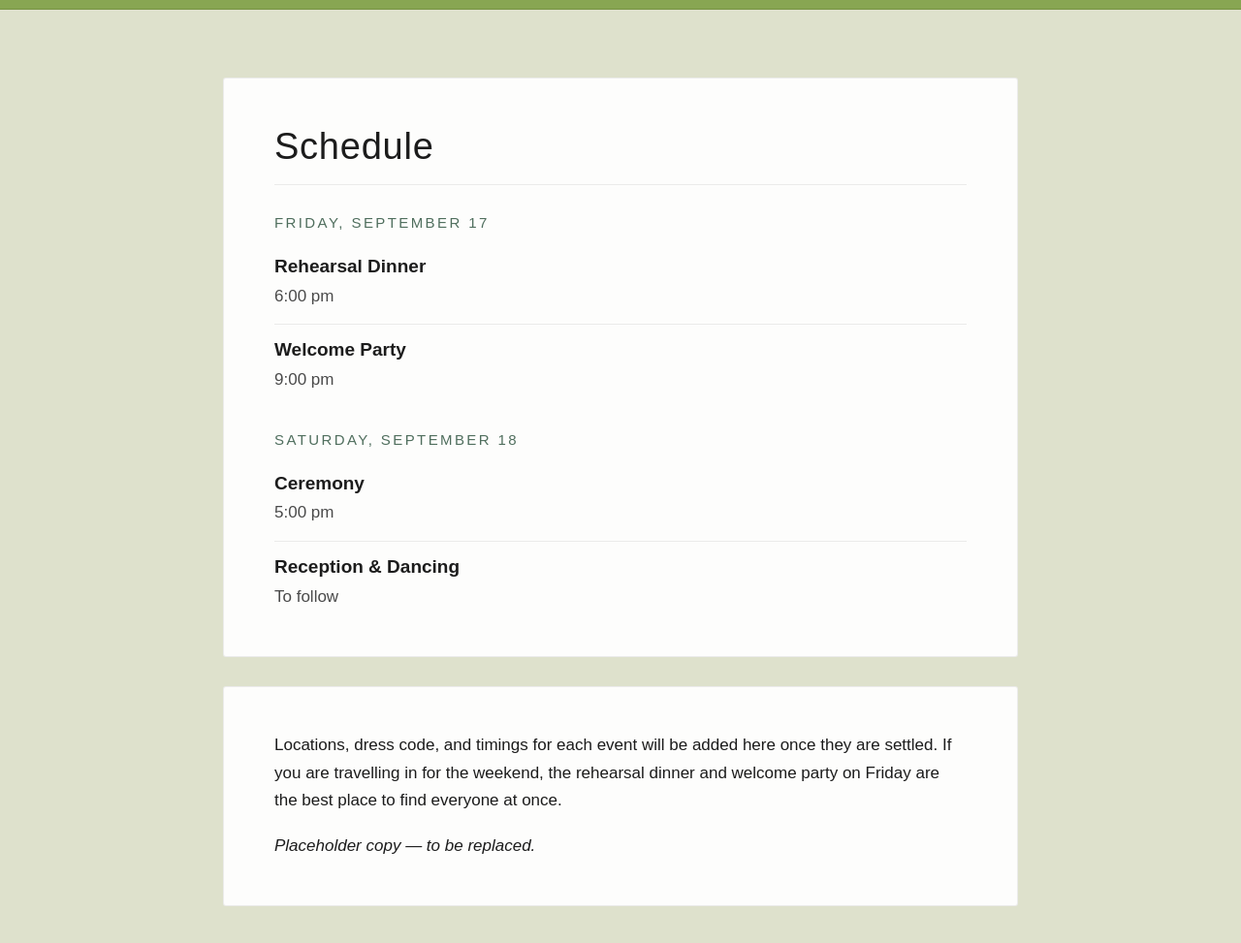
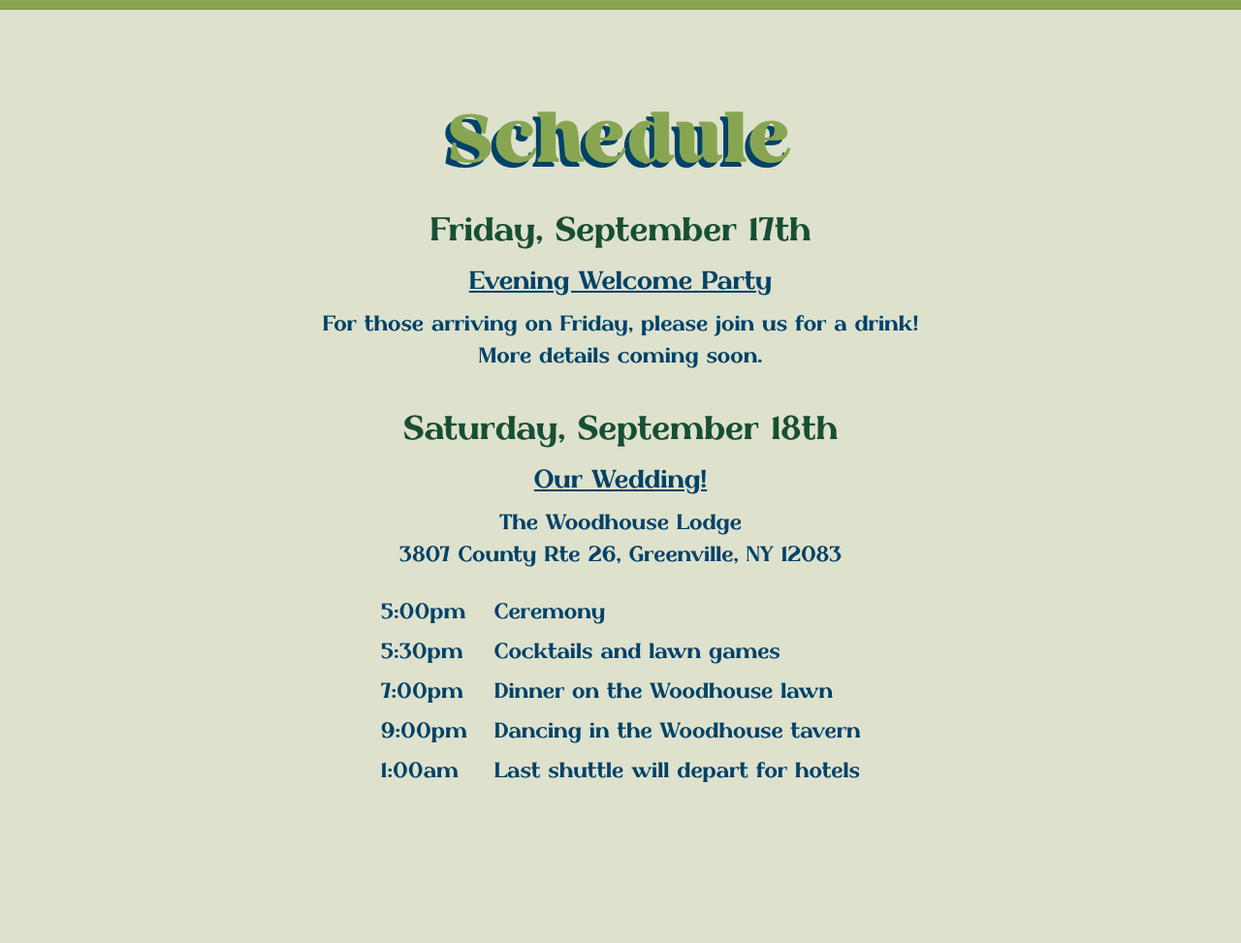
Before and after one commit to willkutler/willkutler.github.io, a website: page schedule.html in a window 1280 px wide. Shown: the part 99-1072 px from the top of the page at 97% size. After the commit the page ends 1025 px from the top, so only its background shows below. Drawn offline with Linux system fonts and the light colour scheme.

Commit message:
schedule refactor

```diff
--- a/sass/partials/_layout.scss
+++ b/sass/partials/_layout.scss
@@ -180,7 +180,9 @@ Info pages (travel)
 }
 
 .info-heading,
-.info-text {
+.info-subheading,
+.info-text,
+.info-schedule {
   font-family: $info-font;
   font-weight: $normal;
   text-align: center;
@@ -200,3 +202,34 @@ Info pages (travel)
   line-height: 1.5;
   color: $home-text;
 }
+
+// Underlined mini header: same colour as the body text, slightly larger.
+.info-subheading {
+  margin: 0 0 10px;
+  font-size: $font-size-info-subheading;
+  line-height: 1.3;
+  color: $home-text;
+  text-decoration: underline;
+}
+
+// Schedule: centred on the page as a whole, but the cells inside are
+// left-aligned so the times line up and the descriptions line up.
+.info-schedule {
+  margin: 8px auto 0;
+  border-collapse: collapse;
+  font-size: $font-size-info-text;
+  line-height: 1.5;
+  color: $home-text;
+  text-align: left;
+
+  td {
+    padding: 4px 0;
+    text-align: left;
+    vertical-align: top;
+
+    &:first-child {
+      padding-right: 28px;
+      white-space: nowrap;
+    }
+  }
+}
--- a/sass/partials/_queries.scss
+++ b/sass/partials/_queries.scss
@@ -112,6 +112,14 @@ plain CSS, so this works exactly the same on GitHub Pages as anywhere else.
     font-size: $responsive-info-text;
   }
 
+  .info-subheading {
+    font-size: $responsive-info-subheading;
+  }
+
+  .info-schedule {
+    font-size: $responsive-info-text;
+  }
+
   .page-section {
     padding: 40px 0 60px;
   }
--- a/sass/partials/_variables.scss
+++ b/sass/partials/_variables.scss
@@ -53,6 +53,7 @@ $font-size-venue: $font-size-display * 0.3; // 30% of the title
 $font-size-info-title: $font-size-display * 0.75;
 $font-size-info-heading: 34px;
 $font-size-info-text: 22px;
+$font-size-info-subheading: 26px;
 $font-size-h1: 38px;
 $font-size-h2: 26px;
 $font-size-h3: 19px;
@@ -67,6 +68,7 @@ $responsive-venue: $responsive-display * 0.3;
 $responsive-info-title: $responsive-display * 0.75;
 $responsive-info-heading: 26px;
 $responsive-info-text: 18px;
+$responsive-info-subheading: 21px;
 $responsive-h1: 30px;
 $responsive-h2: 22px;
 
--- a/schedule.html
+++ b/schedule.html
@@ -41,43 +41,30 @@
 <main class="site-main">
     <section class="page-section">
         <div class="container">
-            <div class="panel">
-                <h1 class="panel-title">Schedule</h1>
+            <div class="info-page">
+                <h1 class="display-title info-page-title">Schedule</h1>
 
-                <div class="schedule-day">
-                    <p class="schedule-date">Friday, September 17</p>
+                <h2 class="info-heading">Friday, September 17th</h2>
 
-                    <div class="schedule-event">
-                        <h3 class="schedule-event-name">Rehearsal Dinner</h3>
-                        <p class="schedule-event-time">6:00 pm</p>
-                    </div>
+                <h3 class="info-subheading">Evening Welcome Party</h3>
 
-                    <div class="schedule-event">
-                        <h3 class="schedule-event-name">Welcome Party</h3>
-                        <p class="schedule-event-time">9:00 pm</p>
-                    </div>
-                </div>
+                <p class="info-text">For those arriving on Friday, please join us for a drink!<br>More details coming soon.</p>
 
-                <div class="schedule-day">
-                    <p class="schedule-date">Saturday, September 18</p>
+                <h2 class="info-heading">Saturday, September 18th</h2>
 
-                    <div class="schedule-event">
-                        <h3 class="schedule-event-name">Ceremony</h3>
-                        <p class="schedule-event-time">5:00 pm</p>
-                    </div>
+                <h3 class="info-subheading">Our Wedding!</h3>
 
-                    <div class="schedule-event">
-                        <h3 class="schedule-event-name">Reception &amp; Dancing</h3>
-                        <p class="schedule-event-time">To follow</p>
-                    </div>
-                </div>
-            </div>
+                <p class="info-text">The Woodhouse Lodge<br>3807 County Rte 26, Greenville, NY 12083</p>
 
-            <div class="panel">
-                <p>Locations, dress code, and timings for each event will be added here once they
-                    are settled. If you are travelling in for the weekend, the rehearsal dinner and
-                    welcome party on Friday are the best place to find everyone at once.</p>
-                <p><em>Placeholder copy &mdash; to be replaced.</em></p>
+                <table class="info-schedule">
+                    <tbody>
+                        <tr><td>5:00pm</td><td>Ceremony</td></tr>
+                        <tr><td>5:30pm</td><td>Cocktails and lawn games</td></tr>
+                        <tr><td>7:00pm</td><td>Dinner on the Woodhouse lawn</td></tr>
+                        <tr><td>9:00pm</td><td>Dancing in the Woodhouse tavern</td></tr>
+                        <tr><td>1:00am</td><td>Last shuttle will depart for hotels</td></tr>
+                    </tbody>
+                </table>
             </div>
         </div>
     </section>
```
Also changed, not shown: src/pages/schedule.html (+17 -30 lines), css/styles.min.css.
